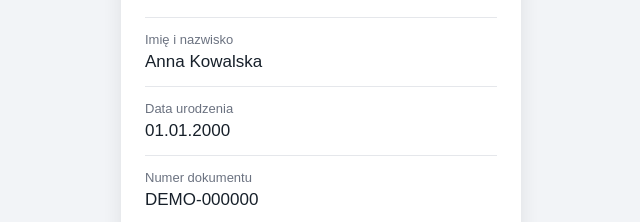
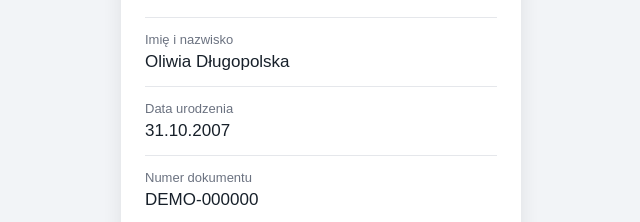
Before and after one commit to mwfvk6s24f-web/makieta-aplikacji-dokumentowej-, a plain HTML site: page index.html in a window 1280 px wide. Shown: the part 371-593 px from the top of the page, 319-959 px from the left. Drawn offline with Linux system fonts and the light colour scheme.

Commit message:
Update index.html

```diff
--- a/index.html
+++ b/index.html
@@ -212,7 +212,7 @@
 
         <div class="label">Imię i nazwisko</div>
 
-        <div class="value">Anna Kowalska</div>
+        <div class="value">Oliwia Długopolska</div>
 
       </div>
 
@@ -220,7 +220,7 @@
 
         <div class="label">Data urodzenia</div>
 
-        <div class="value">01.01.2000</div>
+        <div class="value">31.10.2007</div>
 
       </div>
 
```
